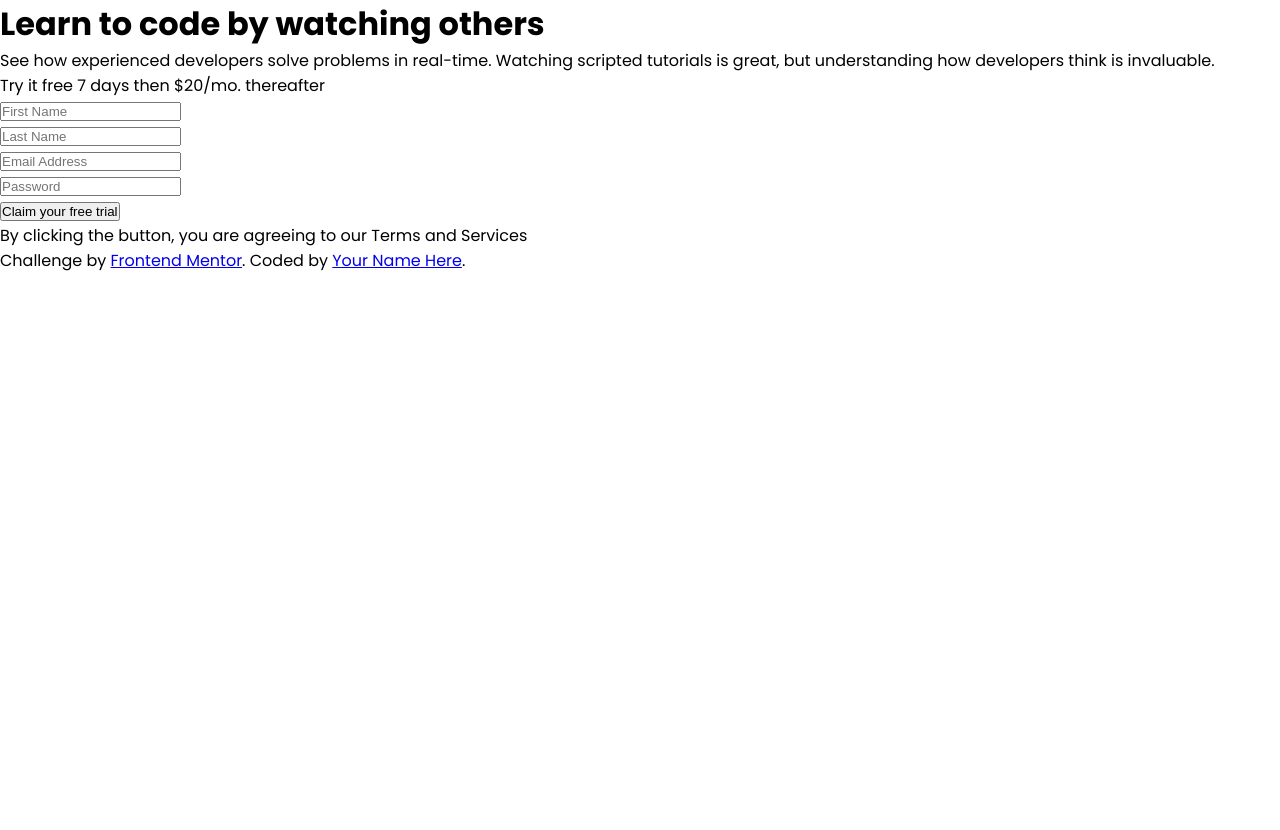
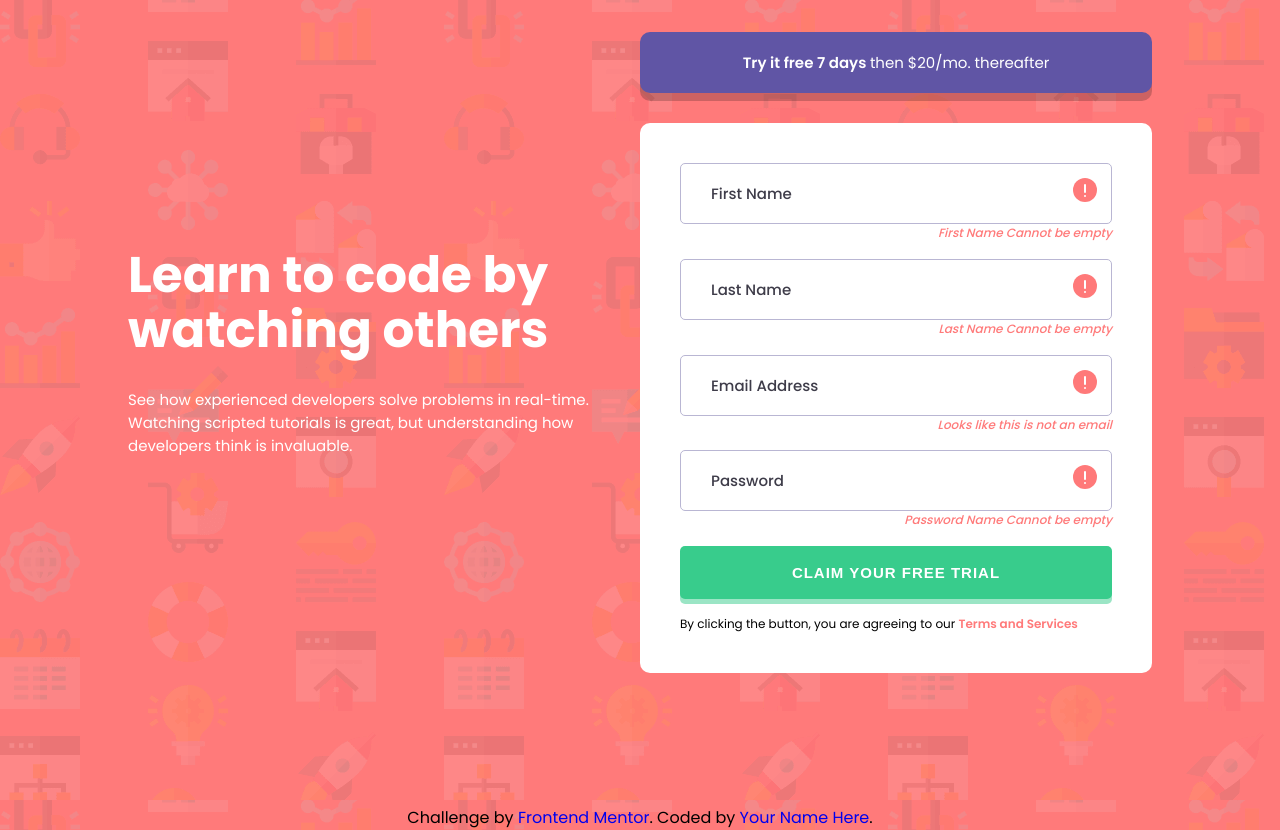
Before and after one commit to Sanideth/Intro-Component-With-Sign-Up-Form, a website: page index.html in a window 1280 px wide. Before the commit the page ends 800 px from the top, so only its background shows below. Drawn offline with Linux system fonts and the light colour scheme.

Commit message:
markup 90 % done

```diff
--- a/index.html
+++ b/index.html
@@ -16,58 +16,50 @@
 </head>
 <body>
   <div class="container">
-    <main class="main">
+    <main class="main u-mb-b">
       <div class="main__text-container">
-        <h1 class="heading-primary">Learn to code by watching others</h1>
+        <h1 class="heading-primary u-mb-sm">Learn to code by watching others</h1>
         <p class="main__text-primary">See how experienced developers solve problems in real-time. Watching scripted tutorials is great,
           but understanding how developers think is invaluable.</p>
       </div>
       <div class="main__form-container">
-        <div class="main__form-heading">
-          <p class="main__text-secondary">Try it free 7 days then $20/mo. thereafter</p>
+        <div class="main__form-heading u-mb-sm">
+          <p class="main__text-secondary">Try it free 7 days <span class="main__span">then $20/mo. thereafter</span></p>
         </div>
         <form action="#" class="main__form">
           <div class="main__form-field">
             <input type="text" class="main__form-input" placeholder="First Name">
+            <img src="./img/icon-error.svg" alt="Error Icon" class="main__form-error-icon">
+            <p class="main__form-error-text">First Name Cannot be empty</p>
           </div>
           <div class="main__form-field">
             <input type="text" class="main__form-input" placeholder="Last Name">
+            <img src="./img/icon-error.svg" alt="Error Icon" class="main__form-error-icon">
+            <p class="main__form-error-text">Last Name Cannot be empty</p>
           </div>
           <div class="main__form-field">
             <input type="email" class="main__form-input" placeholder="Email Address">
+            <img src="./img/icon-error.svg" alt="Error Icon" class="main__form-error-icon">
+            <p class="main__form-error-text">Looks like this is not an email</p>
           </div>
           <div class="main__form-field">
             <input type="password" class="main__form-input" placeholder="Password">
+            <img src="./img/icon-error.svg" alt="Error Icon" class="main__form-error-icon">
+            <p class="main__form-error-text">Password Name Cannot be empty</p>
           </div>
           <div class="main__form-field">
             <button class="btn btn-submit" type="submit">Claim your free trial</button>
           </div>
-          <p class="main__form-terms-text">By clicking the button, you are agreeing to our Terms and Services</p>
+          <p class="main__form-terms-text">By clicking the button, you are agreeing to our <a class="main__form-terms-link" href="#">Terms and Services</a></p>
         </form>
       </div>
     </main>
+    <footer>
+      <p class="attribution">
+        Challenge by <a href="https://www.frontendmentor.io?ref=challenge" target="_blank">Frontend Mentor</a>.
+        Coded by <a href="#">Your Name Here</a>.
+      </p>
+    </footer>
   </div>
-
-
-
-
-
-
-
-
-
-
-
-
-
-
-
-
-  <footer>
-    <p class="attribution">
-      Challenge by <a href="https://www.frontendmentor.io?ref=challenge" target="_blank">Frontend Mentor</a>.
-      Coded by <a href="#">Your Name Here</a>.
-    </p>
-  </footer>
 </body>
 </html>
--- a/package.json
+++ b/package.json
@@ -4,7 +4,7 @@
   "description": "Intro component with sign up from from frontendmentor.io challenges",
   "main": "index.js",
   "scripts": {
-    "watch:sass": "node-sass sass/main.scss css/style.css",
+    "watch:sass": "node-sass sass/main.scss css/style.css -w",
     "prefix:css": "postcss --use autoprefixer -b \"last 10 versions\" css/style.css -o css/style.prefixed.css"
   },
   "repository": {
--- a/sass/_base.scss
+++ b/sass/_base.scss
@@ -5,6 +5,10 @@
   --color-neutral-dark-blue: hsl(249, 10%, 26%);
   --color-neutral-grayish-blue: hsl(246, 25%, 77%);
 }
+
+$bp-big: 62.5em; //bp at 1000px
+$bp-medium: 53em; //bp at 848px
+$bp-small: 37.5em; //bp at 600px
 
 *,
 *::before,
@@ -21,4 +25,15 @@ html {
 body {
   font-family: "Poppins", sans-serif;
   font-size: 1.6rem;
+  height: 100vh;
+  display: flex;
+  justify-content: center;
+  align-items: center;
+  background-image: url(../img/bg-intro-desktop.png);
+  background-color: var(--color-primary-red);
 }
+
+a:visited,
+a:link {
+  text-decoration: none;
+}
--- a/sass/_components.scss
+++ b/sass/_components.scss
@@ -0,0 +1,41 @@
+.container {
+  max-width: 130rem;
+  margin: auto 0;
+}
+
+.heading-primary {
+  color: #fff;
+  font-size: 5rem;
+  line-height: 1.1;
+
+  @media only screen and (max-width: $bp-medium) {
+    font-size: 4rem;
+  }
+}
+
+.btn {
+  cursor: pointer;
+  border: none;
+}
+
+.btn-submit {
+  padding: 1.2em 0;
+  width: 100%;
+  background-color: var(--color-primary-green);
+  border-radius: 0.5rem;
+  font-size: 1.5rem;
+  font-weight: 600;
+  letter-spacing: 0.1rem;
+  color: #fff;
+  text-transform: uppercase;
+  box-shadow: 0 5px 0 rgba(56, 204, 140, 0.5);
+  transition: all 0.1s;
+
+  &:active {
+    box-shadow: none;
+    transform: translateY(5px);
+  }
+  &:focus {
+    outline: none;
+  }
+}
--- a/sass/_layout.scss
+++ b/sass/_layout.scss
@@ -0,0 +1,134 @@
+.main {
+  display: flex;
+  padding: 2em 0;
+
+  @media only screen and (max-width: $bp-medium) {
+    flex-direction: column;
+  }
+
+  &__text-container,
+  &__form-container {
+    flex: 0 0 50%;
+  }
+
+  &__text-container {
+    padding: 0 3em 0 8em;
+    display: flex;
+    flex-direction: column;
+    justify-content: center;
+    align-items: center;
+    @media only screen and (max-width: $bp-big) {
+      padding: 0 1.5em 0 3em;
+    }
+    @media only screen and (max-width: $bp-medium) {
+      text-align: center;
+      padding: 0 1em;
+      margin-bottom: 5rem;
+    }
+  }
+
+  &__text-primary {
+    color: #fff;
+    font-size: 1.5rem;
+  }
+
+  &__form-container {
+    padding-right: 8em;
+    @media only screen and (max-width: $bp-big) {
+      padding-right: 3em;
+    }
+    @media only screen and (max-width: $bp-medium) {
+      padding: 0 3em;
+      width: 80%;
+      margin: 0 auto;
+    }
+    @media only screen and (max-width: $bp-small) {
+      width: 100%;
+      padding: 0 1.5em;
+    }
+  }
+
+  &__form-heading {
+    text-align: center;
+    padding: 1.2em 0;
+    background-color: var(--color-accent-blue);
+    border-radius: 1rem;
+    box-shadow: 0 8px 0 rgba(0, 0, 0, 0.2);
+  }
+  &__form {
+    background-color: #fff;
+    padding: 2.5em;
+    border-radius: 1rem;
+    display: flex;
+    flex-direction: column;
+    height: 55rem;
+    justify-content: space-between;
+    @media only screen and (max-width: $bp-small) {
+      padding: 1.5em;
+    }
+  }
+
+  &__text-secondary {
+    color: #fff;
+    font-weight: 600;
+    font-size: 1.5rem;
+  }
+
+  &__span {
+    font-weight: 400;
+  }
+
+  &__form-field {
+    position: relative;
+  }
+
+  &__form-input {
+    width: 100%;
+    border: 1px solid var(--color-neutral-grayish-blue);
+    padding: 1.2em 0 1.2em 2em;
+    border-radius: 0.5rem;
+    font-size: 1.5rem;
+    color: var(--color-neutral-dark-blue);
+    font-weight: 600;
+    font-family: inherit;
+
+    &:focus {
+      border-color: var(--color-neutral-dark-blue);
+    }
+    &:focus::placeholder {
+      visibility: hidden;
+    }
+
+    &::placeholder {
+      font-size: 1.5rem;
+      color: var(--color-neutral-dark-blue);
+      font-weight: 500;
+      font-family: inherit;
+    }
+  }
+  &__form-error-icon {
+    position: absolute;
+    top: 1.5rem;
+    right: 1.5rem;
+  }
+  &__form-error-text {
+    font-size: 1.2rem;
+    font-style: italic;
+    font-weight: 500;
+    color: var(--color-primary-red);
+    text-align: right;
+  }
+
+  &__form-terms-text {
+    font-size: 1.2rem;
+  }
+
+  &__form-terms-link {
+    color: var(--color-primary-red);
+    font-weight: 600;
+  }
+}
+
+footer {
+  text-align: center;
+}
--- a/sass/_utilities.scss
+++ b/sass/_utilities.scss
@@ -0,0 +1,7 @@
+.u-mb-sm {
+  margin-bottom: 3rem;
+}
+
+.u-mb-b {
+  margin-bottom: 10rem;
+}
```
Also changed, not shown: css/style.css.
